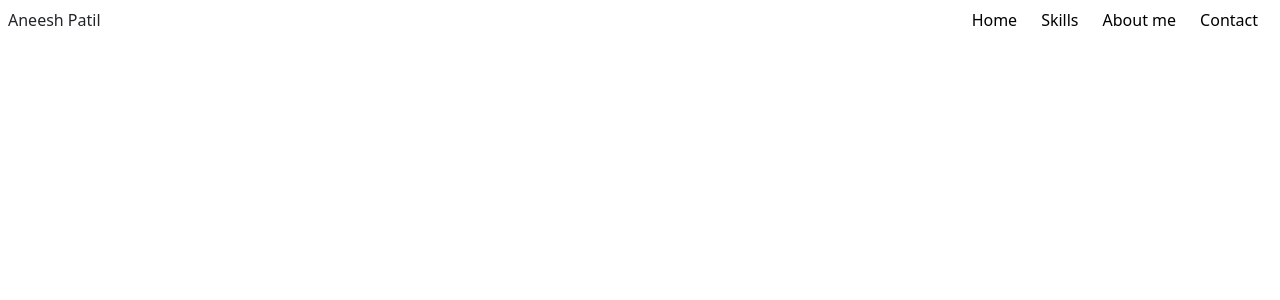
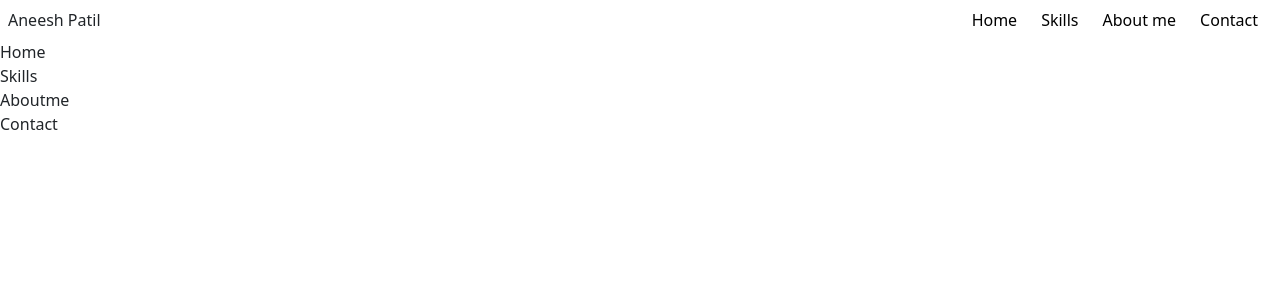
Before and after one commit to PatilAneesh/my-portfolio, a React (Create React App) app: page /contact in a window 1280 px wide. Shown: the top 300 px of the page. Built offline with nearby package versions, Linux system fonts and the light colour scheme.

Commit message:
1 file modified, 10 added

```diff
--- a/src/App.js
+++ b/src/App.js
@@ -1,11 +1,13 @@
 import React from 'react';
 import './style.css';
 import Header from './components/Header.js';
+import Page from './components/Page.js';
 
 export default function App() {
   return (
     <>
       <Header />
+      <Page />
     </>
   );
 }
--- /dev/null
+++ b/src/components/Aboutme.js
@@ -0,0 +1,10 @@
+import React from 'react';
+
+const Aboutme = () => {
+  return (
+    <>
+      <div>Aboutme</div>
+    </>
+  );
+};
+export default Aboutme;
--- /dev/null
+++ b/src/components/Contact.js
@@ -0,0 +1,10 @@
+import React from 'react';
+
+const Contact = () => {
+  return (
+    <>
+      <div>Contact</div>
+    </>
+  );
+};
+export default Contact;
--- /dev/null
+++ b/src/components/Home.js
@@ -0,0 +1,10 @@
+import React from 'react';
+
+const Home = () => {
+  return (
+    <>
+      <div>Home</div>
+    </>
+  );
+};
+export default Home;
--- /dev/null
+++ b/src/components/Page.js
@@ -0,0 +1,16 @@
+import React from 'react';
+import Home from './Home.js';
+import Skills from './Skills.js';
+import Aboutme from './Aboutme.js';
+import Contact from './Contact.js';
+const Page = () => {
+  return (
+    <>
+      <Home />
+      <Skills />
+      <Aboutme />
+      <Contact />
+    </>
+  );
+};
+export default Page;
--- /dev/null
+++ b/src/components/Skills.js
@@ -0,0 +1,10 @@
+import React from 'react';
+
+const Skills = () => {
+  return (
+    <>
+      <div>Skills</div>
+    </>
+  );
+};
+export default Skills;
```
Also changed, not shown: src/components/Aboutme.css (added), src/components/Contact.css (added), src/components/Home.css (added), src/components/Page.css (added), src/components/Skills.css (added).
